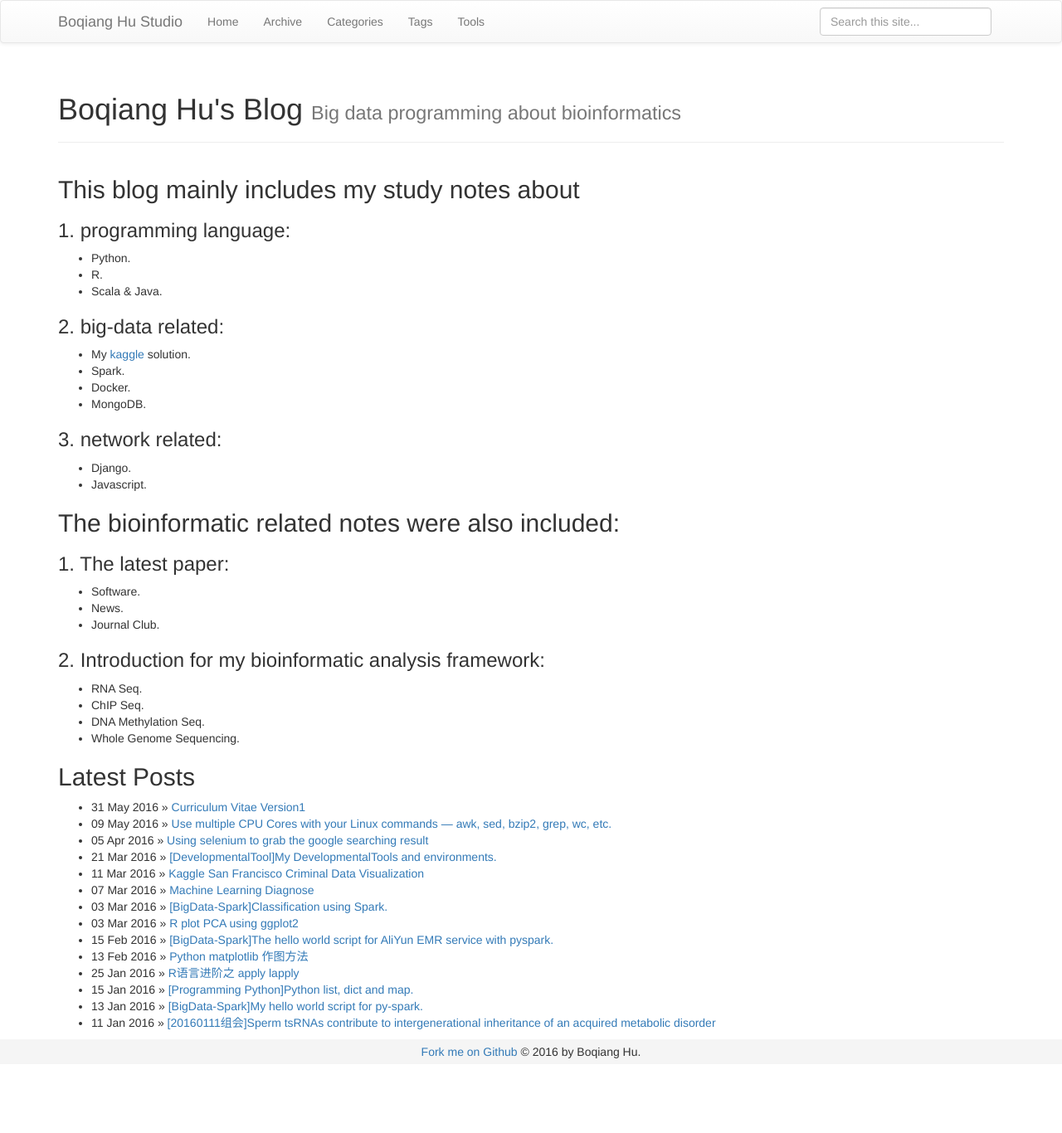
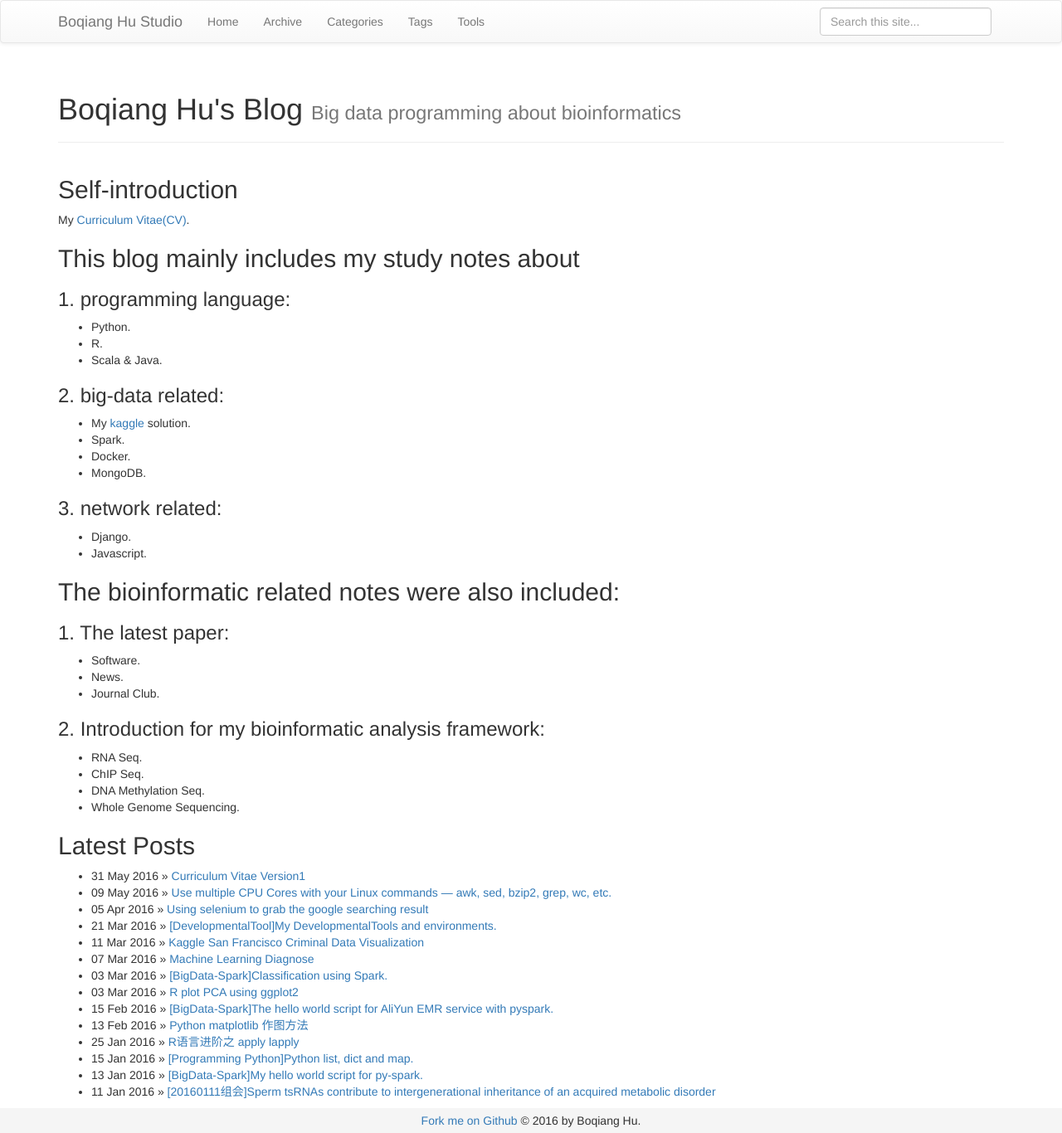
Before and after one commit to huboqiang/huboqiang.github.io, a Jekyll site: the page built from index.md, in a window 1280 px wide. Shown: the whole page at 83% size. Built offline with Jekyll 4.4.1, drawn with Linux system fonts in a browser that asks for light colours; before the commit the page ends 1283 px from its top, so only the background shows below that.

Commit message:
Add my CV

```diff
--- a/index.md
+++ b/index.md
@@ -4,6 +4,10 @@ title: Boqiang Hu's Blog
 tagline: Big data programming about bioinformatics
 ---
 {% include JB/setup %}
+
+
+## Self-introduction
+My [Curriculum Vitae(CV)](https://rawgithub.com/huboqiang/huboqiang.github.io/master/images/2016-05-31-CV/cv_12.svg).
 
 ## This blog mainly includes my study notes about
 
```
